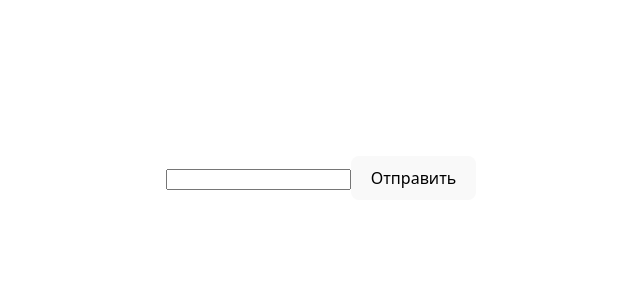
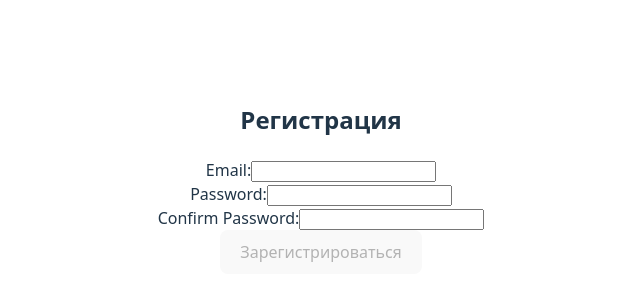
Before and after one commit to 1234thi43/forms, a React (Vite) app: page / in a window 1280 px wide. Shown: the part 222-522 px from the top of the page, without its empty margins (319-959 px from the left). Built offline with nearby package versions, Linux system fonts and the light colour scheme.

Commit message:
Create custom form + validate fields

```diff
--- a/src/App.jsx
+++ b/src/App.jsx
@@ -1,44 +1,163 @@
-import { useForm } from 'react-hook-form';
 import './App.css';
 import styles from './app.module.css';
-import * as yup from 'yup';
-import { yupResolver } from '@hookform/resolvers/yup';
-
-const fieldScheme = yup.object().shape({
-	login: yup
-		.string()
-		.matches(/^[\w_]*$/, 'Цифры буквы и нижнее подчеркивание')
-		.max(20, 'Не более 20 символов')
-		.min(3, 'Не менее 3 символов'),
-});
+import { useState, useEffect, useRef } from 'react';
 
 function App() {
-	const {
-		register,
-		handleSubmit,
-		formState: { errors },
-	} = useForm({
-		defaultValues: {
-			login: '',
-		},
-		// mode: 'onChange',
-		resolver: yupResolver(fieldScheme),
+	const [formData, setFormData] = useState({
+		email: '',
+		password: '',
+		confirmPassword: '',
 	});
 
-	const loginError = errors.login?.message;
+	const [errors, setErrors] = useState({
+		email: '',
+		password: '',
+		confirmPassword: '',
+	});
 
-	const onSubmit = (formData) => {
-		console.log(formData);
+	const [isFormValid, setIsFormValid] = useState(false);
+
+	const submitButtonRef = useRef(null);
+
+	useEffect(() => {
+		const isValid =
+			!Object.values(errors).some((error) => error) &&
+			Object.values(formData).every((field) => field);
+		setIsFormValid(isValid);
+
+		if (isValid && submitButtonRef.current) {
+			// без задержки не срабатывает фокус
+			const timer = setTimeout(() => {
+				submitButtonRef.current.focus();
+			}, 10);
+			return () => clearTimeout(timer);
+		}
+	}, [errors, formData]);
+
+	const validateField = (name, value) => {
+		let error = '';
+
+		switch (name) {
+			case 'email':
+				if (!value) {
+					error = 'Поле не должно быть пустым';
+				} else if (!/^[\w_]*$/.test(value)) {
+					error =
+						'Логин может содержать только АНГЛ буквы, цифры и нижнее подчеркивание';
+				}
+				break;
+			case 'password':
+				if (!value) {
+					error = 'Поле не должно быть пустым';
+				} else if (value.length < 6) {
+					error = 'Пароль должен содержать не меньше 6 символов';
+				}
+				break;
+			case 'confirmPassword':
+				if (!value) {
+					error = 'Повторите пароль';
+				} else if (value !== formData.password) {
+					error = 'Пароли не совпадают';
+				}
+				break;
+			default:
+				break;
+		}
+
+		return error;
+	};
+
+	const onChangeInput = (event) => {
+		const { name, value } = event.target;
+		const error = validateField(name, value);
+
+		setFormData({
+			...formData,
+			[name]: value,
+		});
+
+		setErrors({
+			...errors,
+			[name]: error,
+		});
+	};
+
+	const onSubmit = (event) => {
+		event.preventDefault();
+		if (isFormValid) {
+			console.log('Отправляем форму:', formData);
+		}
+
+		setFormData({
+			email: '',
+			password: '',
+			confirmPassword: '',
+		});
 	};
 
 	return (
-		<form onSubmit={handleSubmit(onSubmit)}>
-			{loginError && <div className={styles.errorLabel}>{loginError}</div>}
-			<input name="login" type="text" {...register('login')} />
-			<button type="submit" disabled={!!loginError}>
-				Отправить
-			</button>
-		</form>
+		<div className={styles.app}>
+			<h2>Регистрация</h2>
+			<form onSubmit={onSubmit}>
+				<div className={styles.formGroup}>
+					<label htmlFor="email">Email:</label>
+					<input
+						type="text"
+						id="email"
+						name="email"
+						value={formData.email}
+						onChange={onChangeInput}
+						aria-describedby="emailError"
+						aria-invalid={!!errors.email}
+					/>
+					{errors.email && (
+						<span id={styles.emailError} className={styles.error}>
+							{errors.email}
+						</span>
+					)}
+				</div>
+
+				<div className={styles.formGroup}>
+					<label htmlFor="password">Password:</label>
+					<input
+						type="password"
+						id="password"
+						name="password"
+						value={formData.password}
+						onChange={onChangeInput}
+						aria-describedby="passwordError"
+						aria-invalid={!!errors.password}
+					/>
+					{errors.password && (
+						<span id={styles.passwordError} className={styles.error}>
+							{errors.password}
+						</span>
+					)}
+				</div>
+
+				<div className={styles.formGroup}>
+					<label htmlFor="confirmPassword">Confirm Password:</label>
+					<input
+						type="password"
+						id="confirmPassword"
+						name="confirmPassword"
+						value={formData.confirmPassword}
+						onChange={onChangeInput}
+						aria-describedby="confirmPasswordError"
+						aria-invalid={!!errors.confirmPassword}
+					/>
+					{errors.confirmPassword && (
+						<span id={styles.confirmPasswordError} className={styles.error}>
+							{errors.confirmPassword}
+						</span>
+					)}
+				</div>
+
+				<button type="submit" ref={submitButtonRef} disabled={!isFormValid}>
+					Зарегистрироваться
+				</button>
+			</form>
+		</div>
 	);
 }
 
```
Also changed, not shown: src/form.jsx (added).
